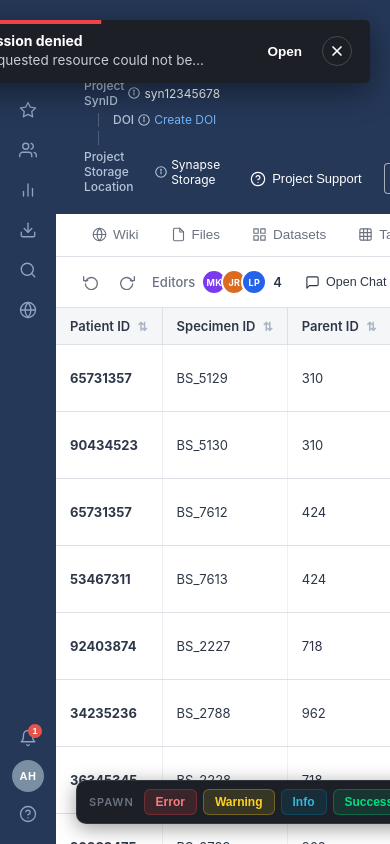
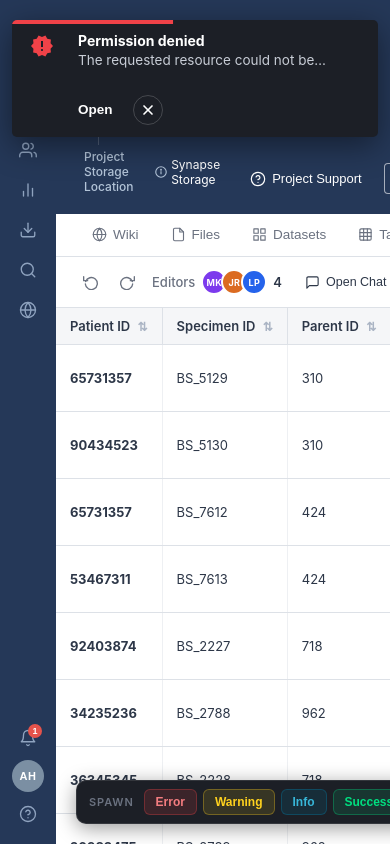
Before and after one commit to adamhindman/notifications, a website built with Vite: page index.html in a window 390 px wide. Both pictures are taken after a click on the button "Error". Shown: the top 844 px of the page. Built offline with nearby package versions, Linux system fonts and the light colour scheme.

Commit message:
Add responsive styles for mobile
- ≤600px: stack stretches to viewport with 12px insets, min/max-width removed
- ≤480px: actions wrap to second line, indented to align below body text

Co-Authored-By: Claude Sonnet 4.6 <noreply@anthropic.com>

```diff
--- a/src/style.css
+++ b/src/style.css
@@ -585,3 +585,24 @@ body {
 .debug-random  { background: rgba(255,255,255,0.07); color: #c8cdd6; border-color: rgba(255,255,255,0.15); }
 
 .debug-btn:hover { opacity: 0.8; }
+
+/* ── Responsive ── */
+@media (max-width: 600px) {
+  .notif-stack {
+    left: 12px;
+    right: 12px;
+    min-width: unset;
+    max-width: unset;
+  }
+}
+
+@media (max-width: 480px) {
+  .notif {
+    flex-wrap: wrap;
+  }
+
+  .notif-actions {
+    width: 100%;
+    margin-left: calc(24px + 24px); /* icon width + gap — aligns below body text */
+  }
+}
```
